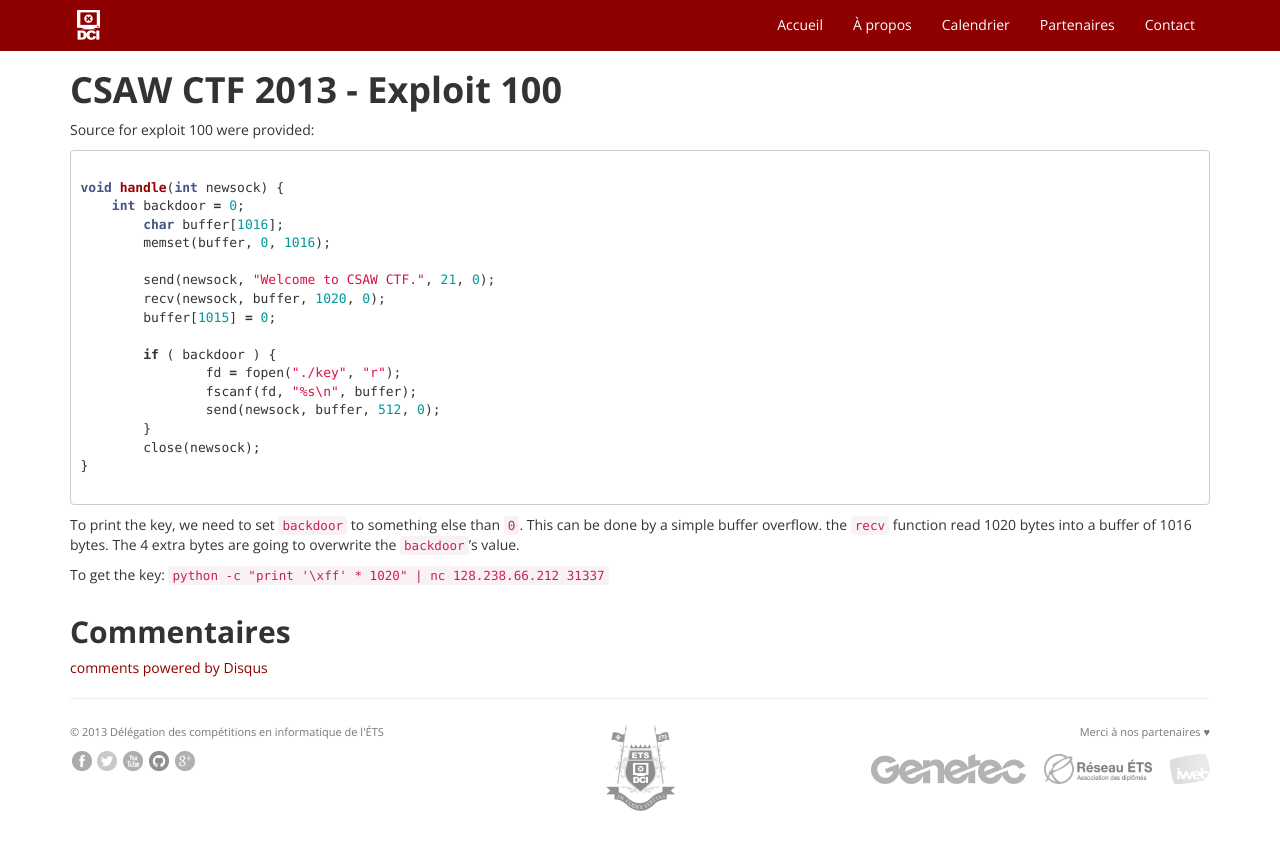
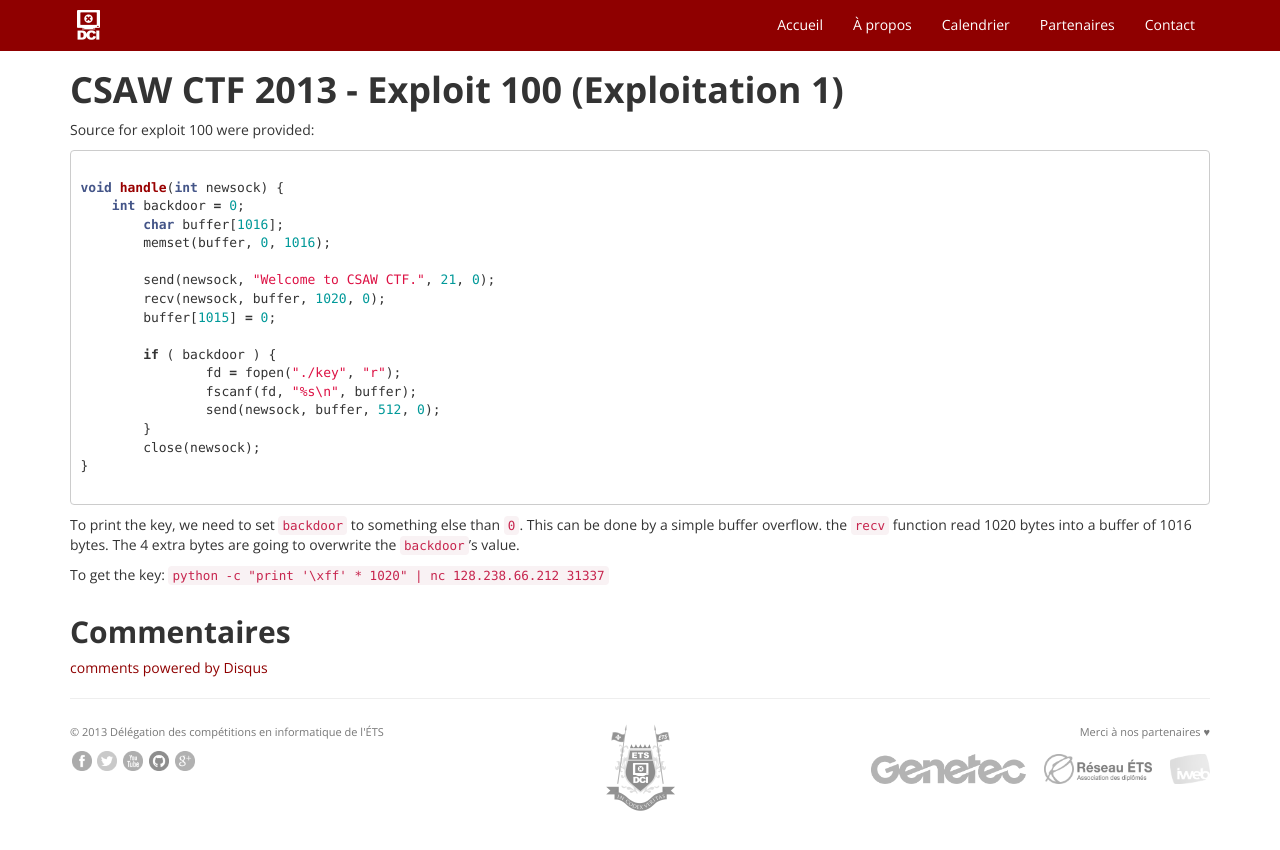
Before and after one commit to dciets/dciets.github.io, a Jekyll site: the page built from writeups/_posts/2013-09-23-csaw-ctf-2013-exp100.markdown, in a window 1280 px wide. Shown: the top 850 px of the page. Built offline with Jekyll 4.4.1, drawn with Linux system fonts in a browser that asks for light colours; Markdown is read by kramdown in place of the engine named in the settings; comment, search, counter and statistics services are not loaded.

Commit message:
Added challenge names to writeup titles.

```diff
--- a/writeups/_posts/2013-09-23-csaw-ctf-2013-exp100.markdown
+++ b/writeups/_posts/2013-09-23-csaw-ctf-2013-exp100.markdown
@@ -1,6 +1,6 @@
 ---
 layout: post
-title:  "CSAW CTF 2013 - Exploit 100"
+title:  "CSAW CTF 2013 - Exploit 100 (Exploitation 1)"
 ---
 
 Source for exploit 100 were provided:
--- a/writeups/_posts/2013-09-23-csaw-ctf-2013-exp200.markdown
+++ b/writeups/_posts/2013-09-23-csaw-ctf-2013-exp200.markdown
@@ -1,6 +1,6 @@
 ---
 layout: post
-title:  "CSAW CTF 2013 - Exploit 200"
+title:  "CSAW CTF 2013 - Exploit 200 (Exploitation 2)"
 ---
 
 Source were not provided, but with IDA and Hex-Ray we can get the following pseudocode:
--- a/writeups/_posts/2013-09-23-csaw-ctf-2013-exp300.markdown
+++ b/writeups/_posts/2013-09-23-csaw-ctf-2013-exp300.markdown
@@ -1,6 +1,6 @@
 ---
 layout: post
-title:  "CSAW CTF 2013 - Exploit 300"
+title:  "CSAW CTF 2013 - Exploit 300 (CSAW Diary)"
 ---
 
 This challenge is a diary server listening on port 34266. When we first connect it prompt us to enter a password and an username. Both value are hardcoded in the application and can be retrieved through reverse engineering. Username is `csaw2013` and password is `S1mplePWD`.
--- a/writeups/_posts/2013-09-23-csaw-ctf-2013-exp400_1.markdown
+++ b/writeups/_posts/2013-09-23-csaw-ctf-2013-exp400_1.markdown
@@ -1,6 +1,6 @@
 ---
 layout: post
-title:  "CSAW CTF 2013 - Exploit 400.1"
+title:  "CSAW CTF 2013 - Exploit 400 (miteegashun)"
 ---
 
 This challenge was a service reading prompting some data, doing some stuff and then exiting. The file was stripped, was partly written in assembly and staticly linked. After doing some test we found that inputting a lot of data would result in a segmentation fault. If we wrote enough data, we could actually rewrite the return value and jump anywhere in the code. All we needed was then to jump on our shellcode in the buffer.
```
